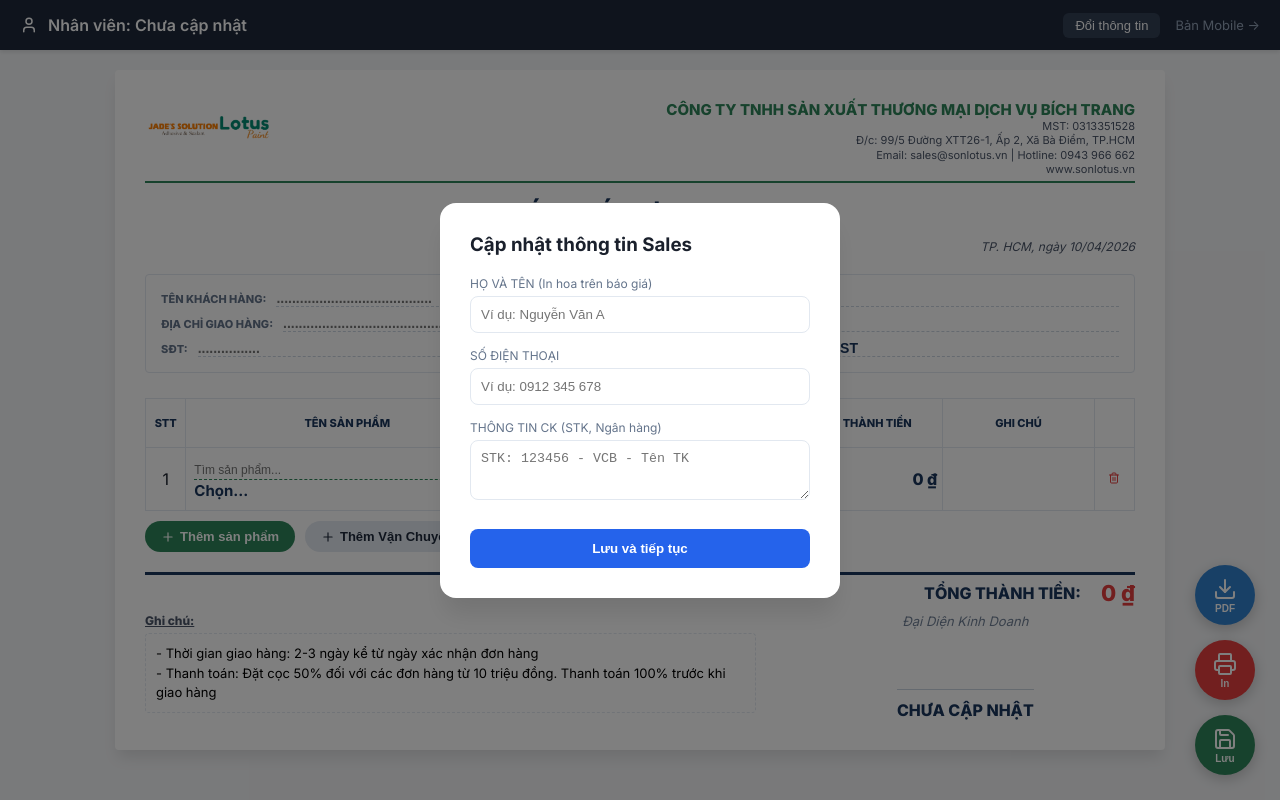
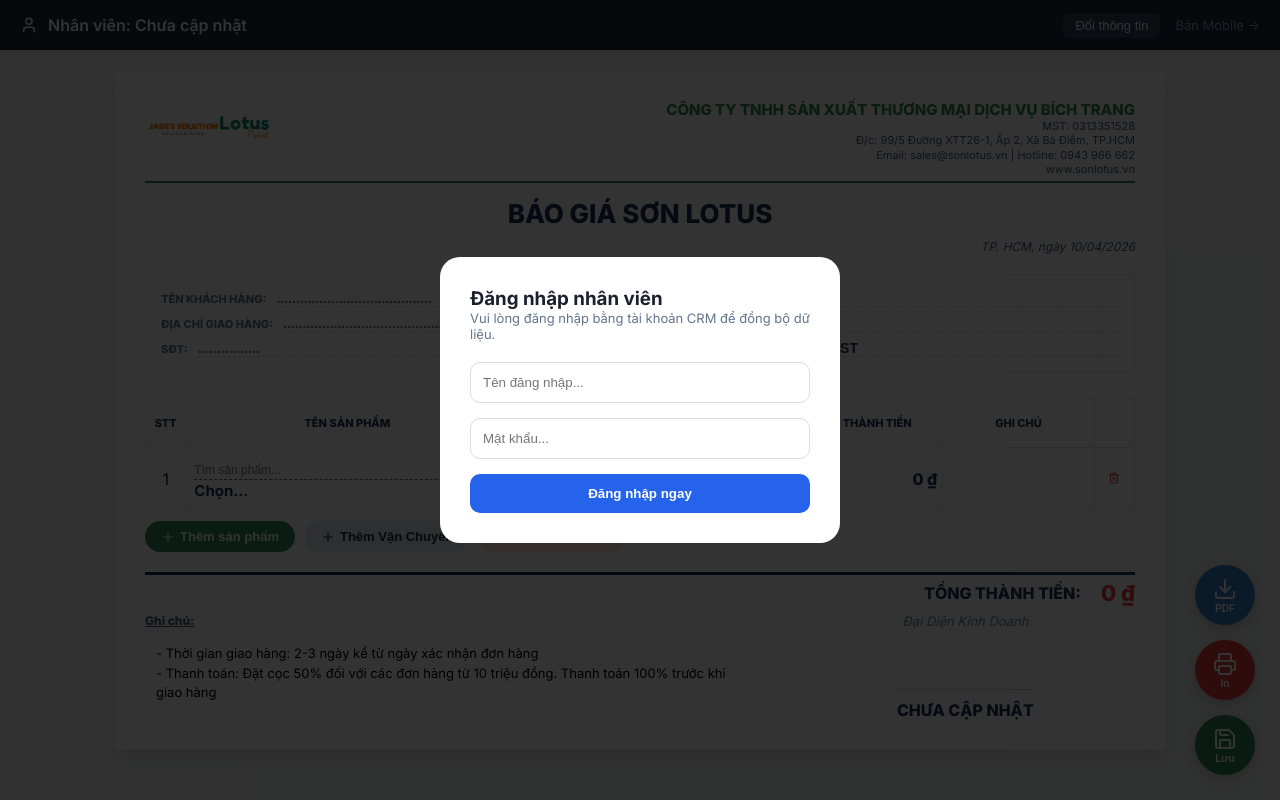
Before and after one commit to aicathanh/app-bao-gia-son, a React (Vite) app: page /team-quote in a window 1280 px wide. Built offline with nearby package versions, Linux system fonts and the light colour scheme.

Commit message:
Require login in Staff Quote apps to sync with CRM

```diff
--- a/src/components/StaffDesktopApp.jsx
+++ b/src/components/StaffDesktopApp.jsx
@@ -15,9 +15,39 @@
     // Staff state
     const [staff, setStaff] = useState(() => {
         const saved = localStorage.getItem('staff_profile');
-        return saved ? JSON.parse(saved) : { fullName: '', phone: '', bankInfo: '' };
+        return saved ? JSON.parse(saved) : { fullName: '', phone: '', bankInfo: '', isLoggedIn: false };
     });
     const [isProfileModalOpen, setIsProfileModalOpen] = useState(!staff.fullName);
+    const [loginData, setLoginData] = useState({ user: '', pass: '' });
+    const [loginErr, setLoginErr] = useState('');
+
+    const handleLogin = async () => {
+        const { createClient } = await import('https://cdn.jsdelivr.net/npm/@supabase/supabase-js/+esm');
+        const supabase = createClient(supabaseUrl, supabaseKey);
+
+        const { data, error } = await supabase
+            .from('staff_users')
+            .select('*')
+            .eq('username', loginData.user)
+            .eq('password', loginData.pass)
+            .single();
+
+        if (error || !data) {
+            setLoginErr('Tên đăng nhập hoặc mật khẩu không đúng!');
+            return;
+        }
+
+        const newStaff = { ...staff, fullName: data.full_name, isLoggedIn: true };
+        setStaff(newStaff);
+        localStorage.setItem('staff_profile', JSON.stringify(newStaff));
+        setLoginErr('');
+    };
+
+    const handleLogout = () => {
+        const resetStaff = { fullName: '', phone: '', bankInfo: '', isLoggedIn: false };
+        setStaff(resetStaff);
+        localStorage.removeItem('staff_profile');
+    };
 
     const [customer, setCustomer] = useState({
         name: '',
@@ -403,66 +433,69 @@
 
             {/* Profile Modal */}
             {isProfileModalOpen && (
-                <div style={{
-                    position: 'fixed',
-                    top: 0,
-                    left: 0,
-                    right: 0,
-                    bottom: 0,
-                    background: 'rgba(0,0,0,0.5)',
-                    display: 'flex',
-                    alignItems: 'center',
-                    justifyContent: 'center',
-                    zIndex: 2000
-                }}>
-                    <div style={{
-                        background: 'white',
-                        padding: '30px',
-                        borderRadius: '16px',
-                        width: '400px',
-                        boxShadow: '0 20px 25px -5px rgba(0,0,0,0.1)'
-                    }}>
-                        <h3 style={{ marginTop: 0, marginBottom: '20px' }}>Cập nhật thông tin Sales</h3>
+                <div style={{ position: 'fixed', top: 0, left: 0, right: 0, bottom: 0, background: 'rgba(0,0,0,0.8)', zIndex: 2000, display: 'flex', alignItems: 'center', justifyContent: 'center' }}>
+                    <div style={{ background: 'white', padding: '30px', borderRadius: '20px', width: '400px' }}>
+                        {!staff.isLoggedIn ? (
+                            <>
+                                <h3 style={{ marginTop: 0 }}>Đăng nhập nhân viên</h3>
+                                <p style={{ fontSize: '13px', color: '#64748b', marginBottom: '20px' }}>Vui lòng đăng nhập bằng tài khoản CRM để đồng bộ dữ liệu.</p>
+                                <div style={{ display: 'flex', flexDirection: 'column', gap: '15px' }}>
+                                    <input
+                                        type="text"
+                                        placeholder="Tên đăng nhập..."
+                                        value={loginData.user}
+                                        onChange={(e) => setLoginData({...loginData, user: e.target.value})}
+                                        style={{ width: '100%', padding: '12px', borderRadius: '10px', border: '1px solid #ddd' }}
+                                    />
+                                    <input
+                                        type="password"
+                                        placeholder="Mật khẩu..."
+                                        value={loginData.pass}
+                                        onChange={(e) => setLoginData({...loginData, pass: e.target.value})}
+                                        style={{ width: '100%', padding: '12px', borderRadius: '10px', border: '1px solid #ddd' }}
+                                    />
+                                    {loginErr && <div style={{ color: '#ef4444', fontSize: '12px' }}>{loginErr}</div>}
+                                    <button
+                                        onClick={handleLogin}
+                                        style={{ background: '#2563eb', color: 'white', padding: '12px', borderRadius: '10px', fontWeight: 'bold', border: 'none', cursor: 'pointer' }}
+                                    >
+                                        Đăng nhập ngay
+                                    </button>
+                                </div>
+                            </>
+                        ) : (
+                            <>
+                                <div style={{ display: 'flex', alignItems: 'center', justifyContent: 'space-between', marginBottom: '20px' }}>
+                                    <h3 style={{ margin: 0 }}>Cài đặt báo giá</h3>
+                                    <button onClick={handleLogout} style={{ background: '#fee2e2', color: '#ef4444', border: 'none', padding: '4px 8px', borderRadius: '4px', fontSize: '11px', cursor: 'pointer' }}>Đăng xuất</button>
+                                </div>
                                 <div style={{ display: 'flex', flexDirection: 'column', gap: '15px' }}>
                                     <div>
-                                <label style={{ display: 'block', fontSize: '12px', color: '#64748b', marginBottom: '5px' }}>HỌ VÀ TÊN (In hoa trên báo giá)</label>
+                                        <label style={{ fontSize: '11px', fontWeight: '700', color: '#64748b' }}>HỌ VÀ TÊN (ĐÃ KHỚP CRM)</label>
+                                        <input type="text" value={staff.fullName} disabled style={{ width: '100%', padding: '12px', borderRadius: '10px', border: '1px solid #eee', background: '#f8fafc' }} />
+                                    </div>
                                     <input
                                         type="text"
-                                    value={staff.fullName}
-                                    onChange={(e) => setStaff({...staff, fullName: e.target.value})}
-                                    style={{ width: '100%', padding: '10px', borderRadius: '8px', border: '1px solid #e2e8f0' }}
-                                    placeholder="Ví dụ: Nguyễn Văn A"
-                                />
-                            </div>
-                            <div>
-                                <label style={{ display: 'block', fontSize: '12px', color: '#64748b', marginBottom: '5px' }}>SỐ ĐIỆN THOẠI</label>
-                                <input
-                                    type="text"
+                                        placeholder="Số điện thoại cá nhân..."
                                         value={staff.phone}
                                         onChange={(e) => setStaff({...staff, phone: e.target.value})}
-                                    style={{ width: '100%', padding: '10px', borderRadius: '8px', border: '1px solid #e2e8f0' }}
-                                    placeholder="Ví dụ: 0912 345 678"
+                                        style={{ width: '100%', padding: '12px', borderRadius: '10px', border: '1px solid #ddd' }}
                                     />
-                            </div>
-                            <div>
-                                <label style={{ display: 'block', fontSize: '12px', color: '#64748b', marginBottom: '5px' }}>THÔNG TIN CK (STK, Ngân hàng)</label>
                                     <textarea
+                                        placeholder="Thông tin chuyển khoản (STK, Ngân hàng, Tên TK)..."
                                         value={staff.bankInfo}
                                         onChange={(e) => setStaff({...staff, bankInfo: e.target.value})}
-                                    style={{ width: '100%', padding: '10px', borderRadius: '8px', border: '1px solid #e2e8f0', minHeight: '60px' }}
-                                    placeholder="STK: 123456 - VCB - Tên TK"
+                                        style={{ width: '100%', padding: '12px', borderRadius: '10px', border: '1px solid #ddd', height: '80px' }}
                                     />
-                            </div>
                                     <button
-                                onClick={() => {
-                                    if (staff.fullName) setIsProfileModalOpen(false);
-                                    else alert('Vui lòng nhập họ tên!');
-                                }}
-                                style={{ background: '#2563eb', color: 'white', border: 'none', padding: '12px', borderRadius: '8px', fontWeight: 'bold', cursor: 'pointer', marginTop: '10px' }}
+                                        onClick={() => setIsProfileModalOpen(false)}
+                                        style={{ background: '#2563eb', color: 'white', padding: '12px', borderRadius: '10px', fontWeight: 'bold', border: 'none', cursor: 'pointer' }}
                                     >
                                         Lưu và tiếp tục
                                     </button>
                                 </div>
+                            </>
+                        )}
                     </div>
                 </div>
             )}
--- a/src/components/StaffMobileApp.jsx
+++ b/src/components/StaffMobileApp.jsx
@@ -16,9 +16,41 @@
     // Staff state
     const [staff, setStaff] = useState(() => {
         const saved = localStorage.getItem('staff_profile');
-        return saved ? JSON.parse(saved) : { fullName: '', phone: '' };
+        return saved ? JSON.parse(saved) : { fullName: '', phone: '', isLoggedIn: false };
     });
     const [isProfileModalOpen, setIsProfileModalOpen] = useState(!staff.fullName);
+    const [loginData, setLoginData] = useState({ user: '', pass: '' });
+    const [loginErr, setLoginErr] = useState('');
+
+    const handleLogin = async () => {
+        const { createClient } = await import('https://cdn.jsdelivr.net/npm/@supabase/supabase-js/+esm');
+        const supabaseUrl = 'https://zbnnctvggpupdnjmydcu.supabase.co';
+        const supabaseKey = 'sb_publishable__Uc7k0lfdHFzBjWT-3o36w_ydCDXOT8';
+        const supabase = createClient(supabaseUrl, supabaseKey);
+
+        const { data, error } = await supabase
+            .from('staff_users')
+            .select('*')
+            .eq('username', loginData.user)
+            .eq('password', loginData.pass)
+            .single();
+
+        if (error || !data) {
+            setLoginErr('Sai tài khoản hoặc mật khẩu!');
+            return;
+        }
+
+        const newStaff = { ...staff, fullName: data.full_name, isLoggedIn: true };
+        setStaff(newStaff);
+        localStorage.setItem('staff_profile', JSON.stringify(newStaff));
+        setLoginErr('');
+    };
+
+    const handleLogout = () => {
+        const resetStaff = { fullName: '', phone: '', isLoggedIn: false };
+        setStaff(resetStaff);
+        localStorage.removeItem('staff_profile');
+    };
 
     const [items, setItems] = useState([{ ...defaultItem, id: 1 }]);
     const [searchQuery, setSearchQuery] = useState({});
@@ -240,29 +272,61 @@
             {isProfileModalOpen && (
                 <div style={{ position: 'fixed', top: 0, left: 0, right: 0, bottom: 0, background: 'rgba(0,0,0,0.8)', zIndex: 2000, display: 'flex', alignItems: 'center', justifyContent: 'center', padding: '20px' }}>
                     <div style={{ background: 'white', padding: '25px', borderRadius: '20px', width: '100%', maxWidth: '350px' }}>
-                        <h3 style={{ marginTop: 0 }}>Thông tin nhân viên</h3>
-                        <div style={{ display: 'flex', flexDirection: 'column', gap: '15px' }}>
+                        {!staff.isLoggedIn ? (
+                            <>
+                                <h3 style={{ marginTop: 0 }}>Đăng nhập Sales</h3>
+                                <p style={{ fontSize: '12px', color: '#64748b', marginBottom: '15px' }}>Dùng tài khoản CRM của bạn để đăng nhập.</p>
+                                <div style={{ display: 'flex', flexDirection: 'column', gap: '12px' }}>
                                     <input
                                         type="text"
-                                placeholder="Họ và tên..."
-                                value={staff.fullName}
-                                onChange={(e) => setStaff({...staff, fullName: e.target.value})}
+                                        placeholder="Tên đăng nhập..."
+                                        value={loginData.user}
+                                        onChange={(e) => setLoginData({...loginData, user: e.target.value})}
                                         style={{ width: '100%', padding: '12px', borderRadius: '10px', border: '1px solid #ddd' }}
                                     />
                                     <input
+                                        type="password"
+                                        placeholder="Mật khẩu..."
+                                        value={loginData.pass}
+                                        onChange={(e) => setLoginData({...loginData, pass: e.target.value})}
+                                        style={{ width: '100%', padding: '12px', borderRadius: '10px', border: '1px solid #ddd' }}
+                                    />
+                                    {loginErr && <div style={{ color: '#ef4444', fontSize: '11px' }}>{loginErr}</div>}
+                                    <button
+                                        onClick={handleLogin}
+                                        style={{ background: '#2563eb', color: 'white', padding: '12px', borderRadius: '10px', fontWeight: 'bold', border: 'none' }}
+                                    >
+                                        Đăng nhập ngay
+                                    </button>
+                                </div>
+                            </>
+                        ) : (
+                            <>
+                                <div style={{ display: 'flex', justifyContent: 'space-between', alignItems: 'center', marginBottom: '15px' }}>
+                                    <h3 style={{ margin: 0 }}>Cài đặt</h3>
+                                    <button onClick={handleLogout} style={{ background: '#fee2e2', color: '#ef4444', border: 'none', padding: '4px 8px', borderRadius: '4px', fontSize: '10px' }}>Đăng xuất</button>
+                                </div>
+                                <div style={{ display: 'flex', flexDirection: 'column', gap: '15px' }}>
+                                    <div style={{ background: '#f8fafc', padding: '10px', borderRadius: '10px' }}>
+                                        <small style={{ color: '#64748b' }}>HỌ TÊN (KHỚP CRM)</small>
+                                        <div style={{ fontWeight: 'bold' }}>{staff.fullName}</div>
+                                    </div>
+                                    <input
                                         type="text"
-                                placeholder="Số điện thoại..."
+                                        placeholder="Số điện thoại cá nhân..."
                                         value={staff.phone}
                                         onChange={(e) => setStaff({...staff, phone: e.target.value})}
                                         style={{ width: '100%', padding: '12px', borderRadius: '10px', border: '1px solid #ddd' }}
                                     />
                                     <button
-                                onClick={() => staff.fullName && setIsProfileModalOpen(false)}
+                                        onClick={() => setIsProfileModalOpen(false)}
                                         style={{ background: '#2563eb', color: 'white', padding: '12px', borderRadius: '10px', fontWeight: 'bold', border: 'none' }}
                                     >
-                                Lưu và bắt đầu
+                                        Bắt đầu báo giá
                                     </button>
                                 </div>
+                            </>
+                        )}
                     </div>
                 </div>
             )}
```
Lines whose indentation alone changed are shown as unchanged.
